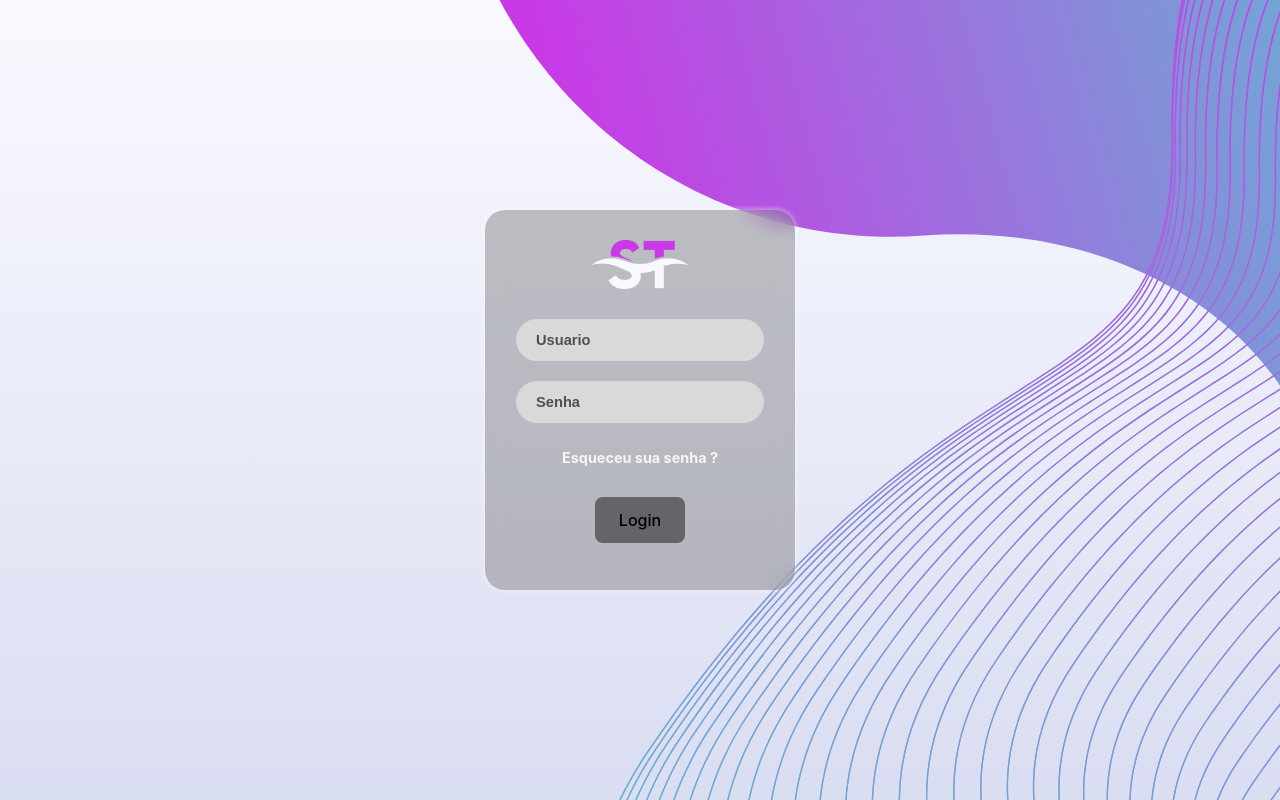
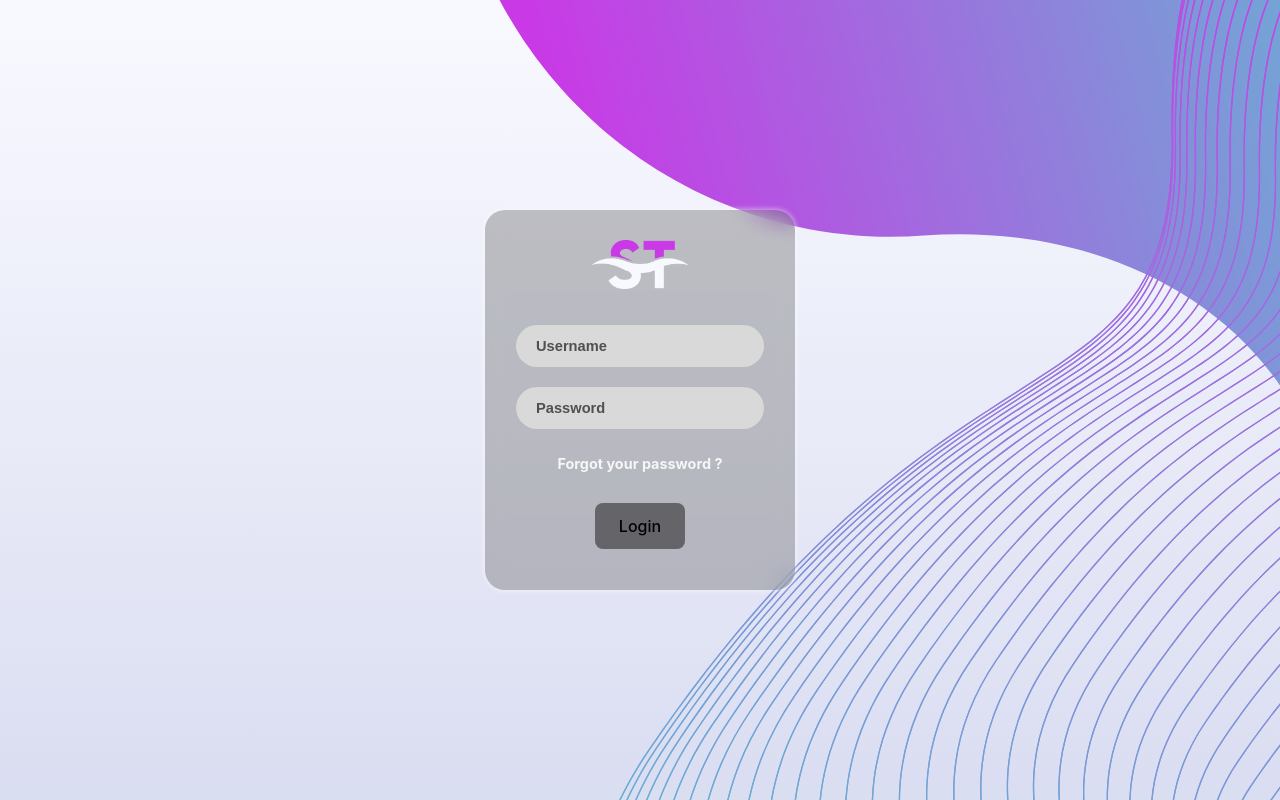
Before and after one commit to StanleyFerreiraC/Gerenciador, a React (Vite) app: page /#/ in a window 1280 px wide. Built offline with nearby package versions, Linux system fonts and the light colour scheme.

Commit message:
integração com backand

```diff
--- a/package.json
+++ b/package.json
@@ -10,6 +10,7 @@
     "preview": "vite preview"
   },
   "dependencies": {
+    "axios": "^1.6.8",
     "react": "^18.2.0",
     "react-dom": "^18.2.0",
     "react-router-dom": "^6.22.3"
--- a/src/Pages/Login.jsx
+++ b/src/Pages/Login.jsx
@@ -1,5 +1,6 @@
 import React, { useState } from "react";
 import logo from "../assets/logolight.png";
+import axios from "axios";
 
 const Login = () => {
   const [username, setUsername] = useState("");
@@ -16,6 +17,28 @@ const Login = () => {
     }
   };
 
+  const handlerLogin = async (e) => {
+    e.preventDefault();
+    console.log(username, password);
+
+    try {
+      const response = await axios.post(
+      "http://localhost:3000/login",
+      JSON.stringify({ username, password }),
+      {
+        headers: { 'Content-Type' : 'application/json'}
+      }
+    );
+  } catch (error) {
+    if (!error?.response) {
+      setError('Error accessing the server')
+    } else if (error.response.status == 401) {
+      setError('Incorrect username or password')
+    }
+  }
+
+  };
+
   return (
     <div
       style={{
@@ -24,9 +47,6 @@ const Login = () => {
         backgroundColor: "rgba(111, 111, 111, 0.4)",
         borderRadius: "20px",
         backdropFilter: "blur(10px)",
-        display: "flex",
-        flexDirection: "column",
-        alignItems: "center",
         boxShadow: "0px 0px 5px 1px rgba(255, 255, 255, 0.5)",
       }}
     >
@@ -37,19 +57,41 @@ const Login = () => {
         }}
         src={logo}
       ></img>
-      <div
+      <form
+        onSubmit={handleSubmit}
         style={{
+          width: "100%",
           display: "flex",
           flexDirection: "column",
-          width: "80%",
-          textAlign: "left",
+          alignItems: "center",
         }}
       >
-        <input type="text" value={username} placeholder="Usuario"></input>
-        <input type="password" value={password} placeholder="Senha"></input>
-      </div>
-      <h3 className="forgot">Esqueceu sua senha ?</h3>
-      <button>Login</button>
+        <div
+          style={{
+            display: "flex",
+            flexDirection: "column",
+            width: "80%",
+            textAlign: "left",
+          }}
+        >
+          <input
+            type="text"
+            name="username"
+            value={username}
+            placeholder="Username"
+            onChange={(e) => setUsername(e.target.value)}
+          ></input>
+          <input
+            type="password"
+            name="password"
+            value={password}
+            placeholder="Password"
+            onChange={(e) => setPassword(e.target.value)}
+          ></input>
+        </div>
+        <h3 className="forgot">Forgot your password ?</h3>
+        <button onClick={(e) => handlerLogin(e)}>Login</button>
+      </form>
     </div>
   );
 };
```
Also changed, not shown: 1 other file (tests, documents, lock files or other folders).
